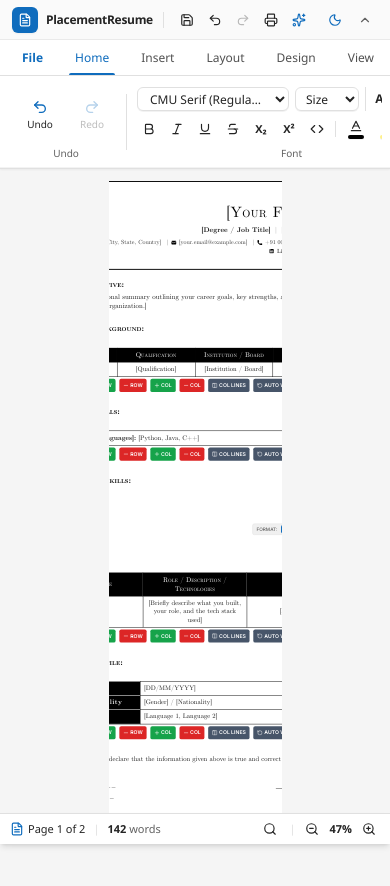
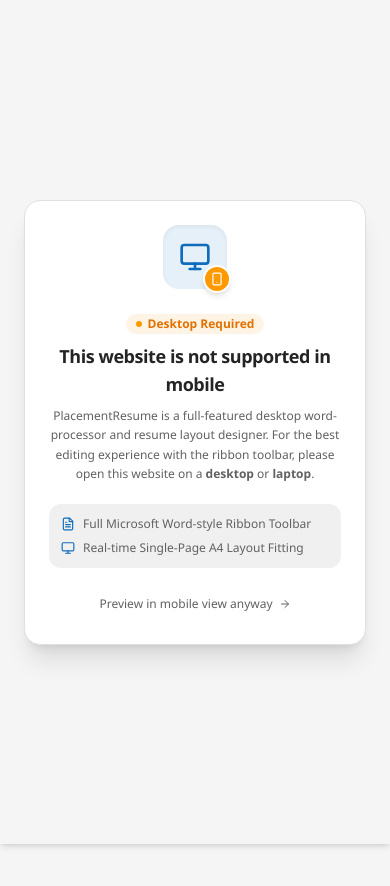
Before and after one commit to ShadowAmitendu/PlacementResume, a React (Vite) app: page / in a window 390 px wide. Shown: the top 886 px of the page. Built offline with nearby package versions, Linux system fonts and the light colour scheme.

Commit message:
feat(mobile): display unsupported screen when opened on mobile devices

```diff
--- a/src/App.tsx
+++ b/src/App.tsx
@@ -1,7 +1,8 @@
-import React, { useEffect } from 'react';
+import React, { useState, useEffect } from 'react';
 import { ResumeProvider, useResume } from './context/ResumeContext';
 import { Ribbon } from './components/ribbon/Ribbon';
 import { ResumeCanvas } from './components/resume/ResumeCanvas';
+import { MobileUnsupportedView } from './components/mobile/MobileUnsupportedView';
 import { LinkModal } from './components/modals/LinkModal';
 import { ExportModal } from './components/modals/ExportModal';
 import { ConfirmModal } from './components/modals/ConfirmModal';
@@ -15,6 +16,7 @@ import { ErrorBoundary } from './components/ErrorBoundary';
 
 const ResumeAppContent: React.FC = () => {
   const { setZoom } = useResume();
+  const [isMobileDismissed, setIsMobileDismissed] = useState(false);
 
   // Responsive auto-fit zoom on mount and window resize / orientation change
   useEffect(() => {
@@ -53,6 +55,11 @@ const ResumeAppContent: React.FC = () => {
 
   return (
     <div className="min-h-screen bg-(--ui-bg) text-(--ui-text) flex flex-col print:bg-white print:min-h-0 print:block print:p-0 print:m-0">
+      {/* Mobile Unsupported Screen (Displayed when opened on mobile phones) */}
+      {!isMobileDismissed && (
+        <MobileUnsupportedView onDismiss={() => setIsMobileDismissed(true)} />
+      )}
+
       {/* Microsoft Word Style Ribbon Navigation & Controls */}
       <Ribbon />
 
--- /dev/null
+++ b/src/components/mobile/MobileUnsupportedView.tsx
@@ -0,0 +1,62 @@
+import React from 'react';
+import { Monitor, Smartphone, ArrowRight, FileText } from 'lucide-react';
+
+interface MobileUnsupportedViewProps {
+  onDismiss?: () => void;
+}
+
+export const MobileUnsupportedView: React.FC<MobileUnsupportedViewProps> = ({ onDismiss }) => {
+  return (
+    <div className="fixed inset-0 z-50 flex flex-col items-center justify-center p-6 text-center bg-(--ui-bg) text-(--ui-text) no-print md:hidden">
+      <div className="w-full max-w-sm flex flex-col items-center p-6 rounded-2xl bg-(--ui-surface) border border-(--ui-border) shadow-xl space-y-5 animate-in fade-in zoom-in-95 duration-200">
+        {/* App Logo & Device Illustration */}
+        <div className="relative flex items-center justify-center">
+          <div className="w-16 h-16 rounded-2xl bg-[#0f6cbd]/10 dark:bg-[#2886de]/20 flex items-center justify-center text-[#0f6cbd] dark:text-[#2886de] shadow-inner">
+            <Monitor className="w-8 h-8" />
+          </div>
+          <div className="absolute -bottom-1 -right-1 w-7 h-7 rounded-full bg-amber-500 text-white flex items-center justify-center shadow-md border-2 border-(--ui-surface)">
+            <Smartphone className="w-3.5 h-3.5" />
+          </div>
+        </div>
+
+        {/* Primary Notification Text */}
+        <div className="space-y-2">
+          <span className="inline-flex items-center gap-1.5 px-2.5 py-0.5 rounded-full text-xs font-semibold bg-amber-500/10 text-amber-600 dark:text-amber-400">
+            <span className="w-1.5 h-1.5 rounded-full bg-amber-500" />
+            Desktop Required
+          </span>
+          <h1 className="text-lg font-bold text-foreground tracking-tight">
+            This website is not supported in mobile
+          </h1>
+          <p className="text-xs text-muted-foreground leading-relaxed">
+            PlacementResume is a full-featured desktop word-processor and resume layout designer. For the best editing experience with the ribbon toolbar, please open this website on a <strong>desktop</strong> or <strong>laptop</strong>.
+          </p>
+        </div>
+
+        {/* Feature Pills */}
+        <div className="w-full bg-(--ui-surface2) rounded-xl p-3 text-left space-y-2 text-xs">
+          <div className="flex items-center gap-2 text-muted-foreground">
+            <FileText className="w-3.5 h-3.5 text-[#0f6cbd] dark:text-[#2886de] shrink-0" />
+            <span>Full Microsoft Word-style Ribbon Toolbar</span>
+          </div>
+          <div className="flex items-center gap-2 text-muted-foreground">
+            <Monitor className="w-3.5 h-3.5 text-[#0f6cbd] dark:text-[#2886de] shrink-0" />
+            <span>Real-time Single-Page A4 Layout Fitting</span>
+          </div>
+        </div>
+
+        {/* Secondary Action: Allow Bypass if requested */}
+        {onDismiss && (
+          <button
+            type="button"
+            onClick={onDismiss}
+            className="w-full py-2 px-3 text-xs font-medium text-muted-foreground hover:text-foreground flex items-center justify-center gap-1.5 cursor-pointer rounded-lg hover:bg-black/[0.04] dark:hover:bg-white/[0.06] transition-colors"
+          >
+            <span>Preview in mobile view anyway</span>
+            <ArrowRight className="w-3 h-3" />
+          </button>
+        )}
+      </div>
+    </div>
+  );
+};
```
